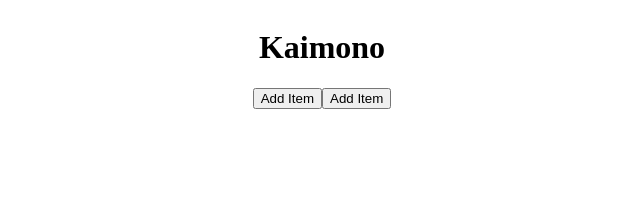
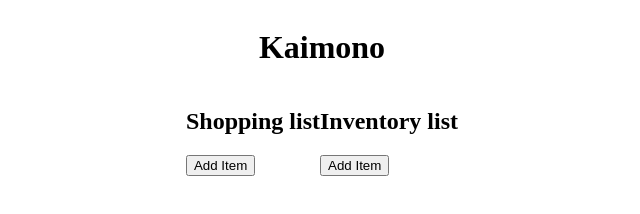
Before and after one commit to cse110-fa22-group22/cse110-fa22-group22, a plain HTML site: page source/html/index.html in a window 1280 px wide. Shown: the whole page, without its empty margins (318-958 px from the left). Drawn offline with Linux system fonts and the light colour scheme.

Commit message:
add title for shopping and inventory

```diff
--- a/source/html/index.html
+++ b/source/html/index.html
@@ -13,6 +13,9 @@
             <!-- shopping list section -->
             <section class="shoppingList">
 
+                <!-- title of section -->
+                <h2 class="sectionTitle">Shopping list</h2>
+
                 <!-- form for user input -->
                 <form class="shoppingList">
                     <button type="submit">Add Item</button>
@@ -22,6 +25,9 @@
 
             <!-- inventory list section -->
             <section class="inventoryList">
+
+                <!-- title of section -->
+                <h2 class="sectionTitle">Inventory list</h2>
 
                 <!-- form for user input -->
                 <form class="inventoryList">
```
